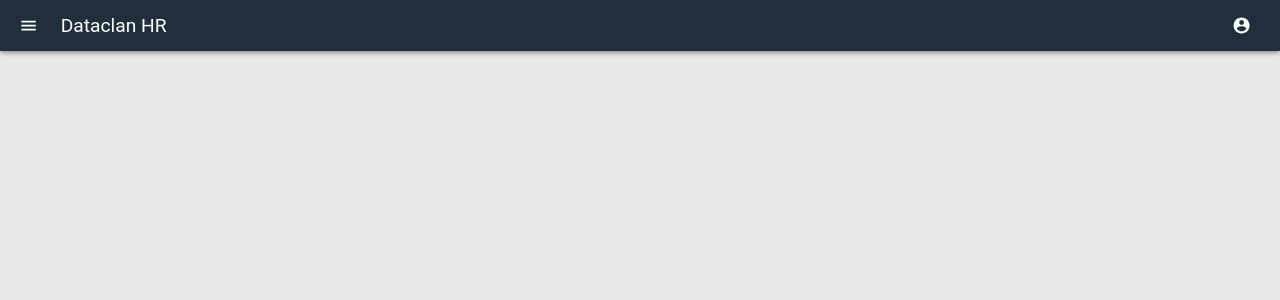
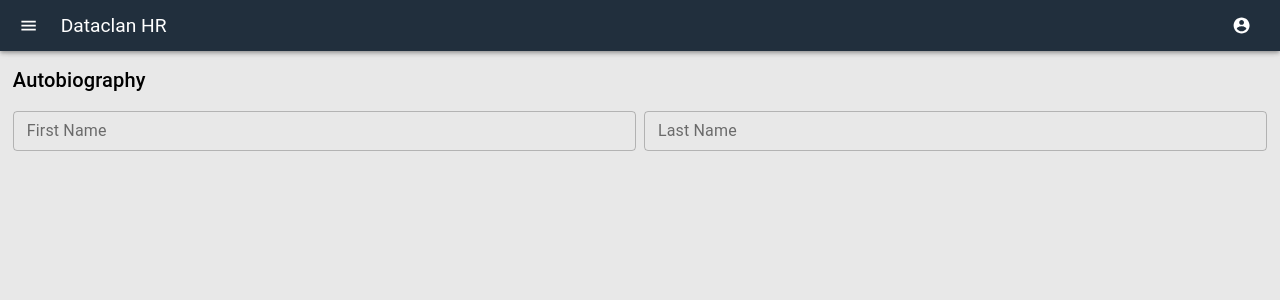
Before and after one commit to nathanbaleeta/hr-saas-demo, a React (Create React App) app: page /exit-process in a window 1280 px wide. Shown: the top 300 px of the page. Built offline with nearby package versions, Linux system fonts and the light colour scheme.

Commit message:
Added validation to new employee form component using formik and material ui features

```diff
--- a/src/App.js
+++ b/src/App.js
@@ -6,9 +6,10 @@ import Dashboard from "./components/Analytics/Dashboard";
 
 import EmployeeList from "./components/CVBank/EmployeeList";
 
-import Basic from "./components//Forms/Basic";
-import Basic2 from "./components//Forms/Basic2";
-import Form from "./components//Forms/Form";
+import Basic from "./components/Forms/Basic";
+import Basic2 from "./components/Forms/Basic2";
+import Form from "./components/Forms/Form";
+import EmployeeForm from "./components/Forms/EmployeeForm";
 
 function App() {
   return (
@@ -20,7 +21,7 @@ function App() {
         <Route path="/appraisal" component={Basic2} />
 
         <Route path="/attendance" component={Form} />
-        <Route path="/exit-process" />
+        <Route path="/exit-process" component={EmployeeForm} />
 
         <Route path="/learning-training" />
         <Route path="/succession-planning" />
--- /dev/null
+++ b/src/components/Forms/EmployeeForm.js
@@ -0,0 +1,95 @@
+import React from "react";
+import { withFormik } from "formik";
+import * as Yup from "yup";
+import { withStyles } from "@material-ui/core";
+
+import { Typography } from "@material-ui/core";
+import Grid from "@material-ui/core/Grid";
+import TextField from "@material-ui/core/TextField";
+import MenuItem from "@material-ui/core/MenuItem";
+import Button from "@material-ui/core/Button";
+
+const styles = () => ({
+  root: {
+    flexGrow: 1,
+  },
+});
+
+const form = (props) => {
+  const {
+    classes,
+    values,
+    touched,
+    errors,
+    isSubmitting,
+    handleChange,
+    handleBlur,
+    handleSubmit,
+    handleReset,
+  } = props;
+
+  return (
+    <div className={classes.root}>
+      <form onSubmit={handleSubmit}>
+        <Typography variant="h6" color="default" gutterBottom>
+          Autobiography
+        </Typography>
+        <Grid container spacing={1}>
+          <Grid item lg={6} xs={12} sm={12}>
+            <TextField
+              id="firstName"
+              label="First Name"
+              value={values.firstName}
+              onChange={handleChange}
+              onBlur={handleBlur}
+              helperText={touched.firstName ? errors.firstName : ""}
+              error={touched.firstName && Boolean(errors.firstName)}
+              margin="dense"
+              variant="outlined"
+              fullWidth
+            />
+          </Grid>
+
+          <Grid item lg={6} xs={12} sm={12}>
+            <TextField
+              id="lastName"
+              label="Last Name"
+              value={values.lastName}
+              onChange={handleChange}
+              onBlur={handleBlur}
+              helperText={touched.lastName ? errors.lastName : ""}
+              error={touched.lastName && Boolean(errors.lastName)}
+              margin="dense"
+              variant="outlined"
+              fullWidth
+            />
+          </Grid>
+        </Grid>
+      </form>
+    </div>
+  );
+};
+
+const EmployeeForm = withFormik({
+  mapPropsToValues: ({ firstName, lastName }) => {
+    return {
+      firstName: firstName || "",
+      lastName: lastName || "",
+    };
+  },
+
+  validationSchema: Yup.object().shape({
+    firstName: Yup.string().required("Required"),
+    lastName: Yup.string().required("Required"),
+  }),
+
+  handleSubmit: (values, { setSubmitting }) => {
+    setTimeout(() => {
+      // submit to the server
+      alert(JSON.stringify(values, null, 2));
+      setSubmitting(false);
+    }, 1000);
+  },
+})(form);
+
+export default withStyles(styles)(EmployeeForm);
```
